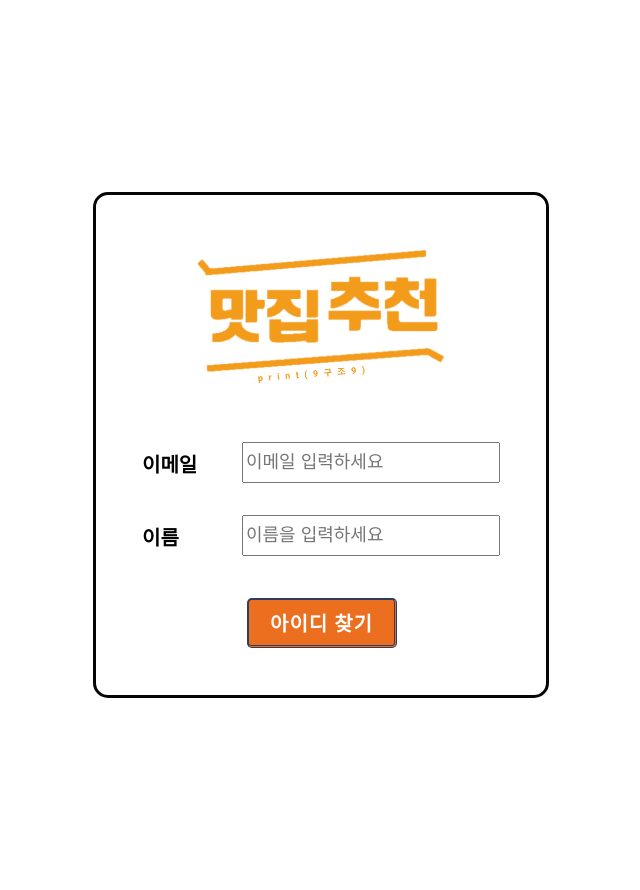
After one commit to highsky21c/teamproject_09, a Django app: page /find-id/ in a window 1280 px wide. The commit adds this page. Shown: the whole page, without its empty margins (319-959 px from the left). Run offline with Django 4.2, Linux system fonts and the light colour scheme; some libraries are stand-ins or nearby versions; some web fonts are replaced.

Commit message:
아이디찾기 html생성 및 기존html 오타 수정

```diff
--- a/js_test/urls.py
+++ b/js_test/urls.py
@@ -7,4 +7,6 @@ urlpatterns = [
     path('detail', views.detail, name='detail'),
     path('sign-up/', views.join, name='sign-up'),
     path('sign-in/', views.login, name='login'),
+    path('find-id/', views.findid, name='find-id'),
+    path('find-pw/', views.findpw, name='find-pw'),
 ]
--- a/js_test/views.py
+++ b/js_test/views.py
@@ -14,3 +14,9 @@ def join(request):
 
 def login(request):
     return render(request, 'login.html', {})
+
+def findid(request):
+    return render(request, 'find-id.html', {})
+
+def findpw(request):
+    return render(request, 'find-pw.html', {})
--- /dev/null
+++ b/static/css/find-id.css
@@ -0,0 +1,76 @@
+body{
+    /*background-image: ;*/
+/*야는일단 나중에*/
+}
+.left-words{
+    font-family: Cafe24SsurroundAir;
+    font-weight: bold;
+    font-size: 20px;
+}
+#header{
+    display:none;
+}
+#main-container{
+    width: 450px;
+    height: 500px;
+    margin:15% auto;
+    display: flex;
+    flex-direction: column;
+    justify-content: center;
+    align-items: center;
+    background-color: white;
+    border: 3px solid #060606 ;
+    border-radius: 15px;
+}
+#logo-div{
+    width: 250px;
+    height: 150px;
+    background-image: url("/static/img/team9_ylogo.png");
+    background-repeat: no-repeat;
+    background-position: center;
+    background-size: contain;
+    margin-bottom: 50px;
+}
+
+#contents-box{
+    width: 450px;
+    margin: 0 auto;
+    display: flex;
+    justify-content: center;
+}
+.name_to_password{
+    display: flex;
+    margin-bottom: 30px;
+}
+.left-words{
+    margin-right: 20px;
+    width:80px;
+    height: 30px;
+    margin-top: 13px;
+}
+.input_box{
+    width:250px;
+    height: 35px;
+    font-size: 18px;
+}
+.input_box:focus{
+    outline: 2px solid #F39C1B;
+}
+
+#find-id{
+    background-color: #ec6f1f;
+    border-top: 2px solid #293D67;
+    border-left: 2px solid #293D67;
+    border-right: 3px double #293D67;
+    border-bottom: 3px double #293D67;
+    border-radius: 5px;
+    font-family: Cafe24SsurroundAir;
+    color: white;
+    font-weight: bold;
+    font-size: 20px;
+    width: 150px;
+    height: 50px;
+    letter-spacing: 1px;/*자간*/
+    margin-top: 10px;
+    margin-left: 105px;
+}
--- /dev/null
+++ b/templates/find-id.html
@@ -0,0 +1,26 @@
+{% extends 'base.html'%}
+
+{% block head%}
+<link rel="stylesheet" href="/static/css/find-id.css"> <!--css적용파일-->
+{% endblock %}
+
+{% block content%}
+    <div id = "main-container">
+        <div id ="logo-div"><!--로고는 백그라운드로 들어감.-->
+        </div>
+        <div id="contents-box">
+            <form method="post" action="find-id/">
+                <div class="name_to_password">
+                    <p class="left-words">이메일</p>
+                    <input type="email" class="input_box" name="email" placeholder="이메일 입력하세요">
+                </div>
+                <div class="name_to_password">
+                    <p class="left-words">이름</p>
+                    <input type="text" class="input_box" name="username" placeholder="이름을 입력하세요">
+                </div>
+                <button type="submit" id="find-id">아이디 찾기</button>
+            </form>
+        </div>
+    </div>
+
+{% endblock %}
--- a/templates/sign-up.html
+++ b/templates/sign-up.html
@@ -12,7 +12,7 @@
             <form method="post" action="/sign-up/">
                 <div class="name_to_password">
                     <p class="left-words">이름</p>
-                    <input type="text" class="input_box" name="id" placeholder="이름을 입력하세요">
+                    <input type="text" class="input_box" name="username" placeholder="이름을 입력하세요">
                 </div>
                 <div class="name_to_password">
                     <p class="left-words">아이디</p>
@@ -28,7 +28,7 @@
                 </div>
                 <div class="name_to_password">
                     <p class="left-words">이메일</p>
-                    <input type="text" class="input_box" name="email" placeholder="이메일 입력하세요">
+                    <input type="email" class="input_box" name="email" placeholder="이메일 입력하세요">
                 </div>
                 <p class="optional">당신의 허리사이즈를 inch로 환산하시오.(선택사항)</p>
                 <input type="text" class="inch-input" name="optional" value="">
```
